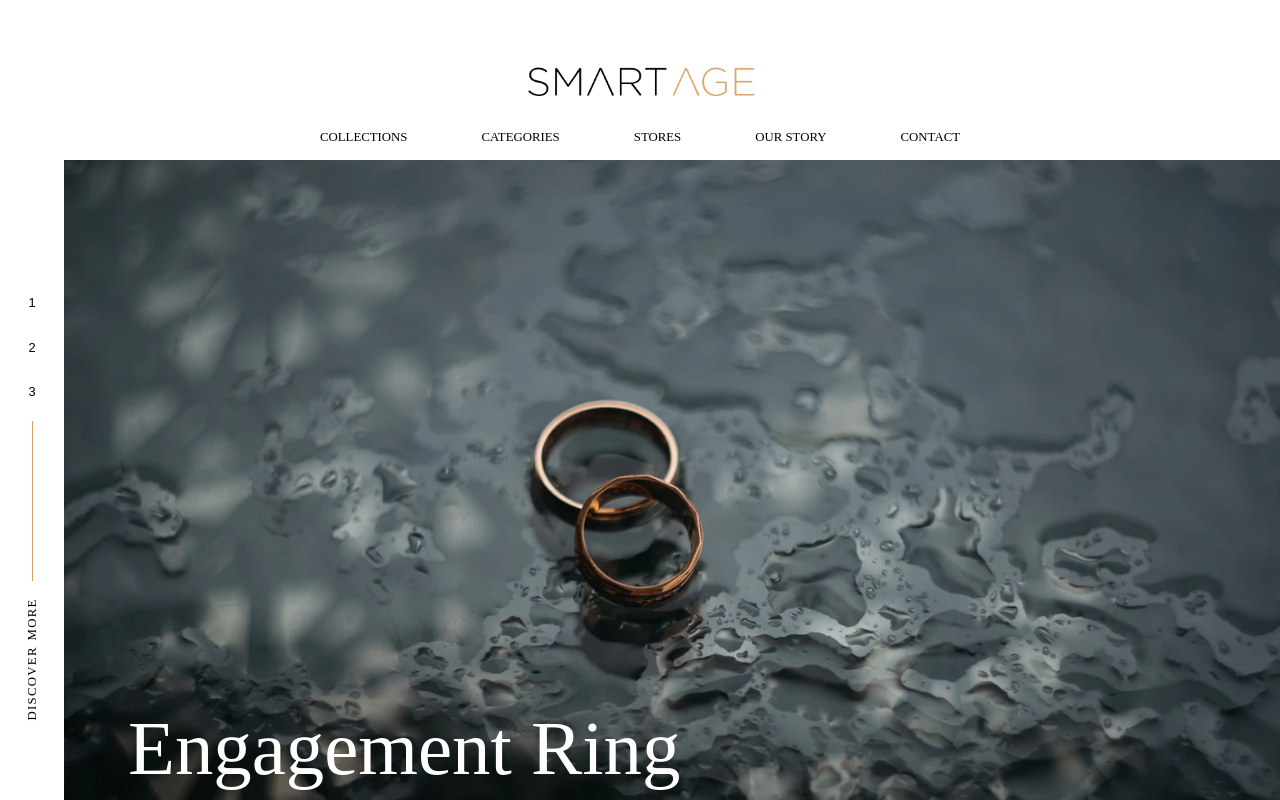
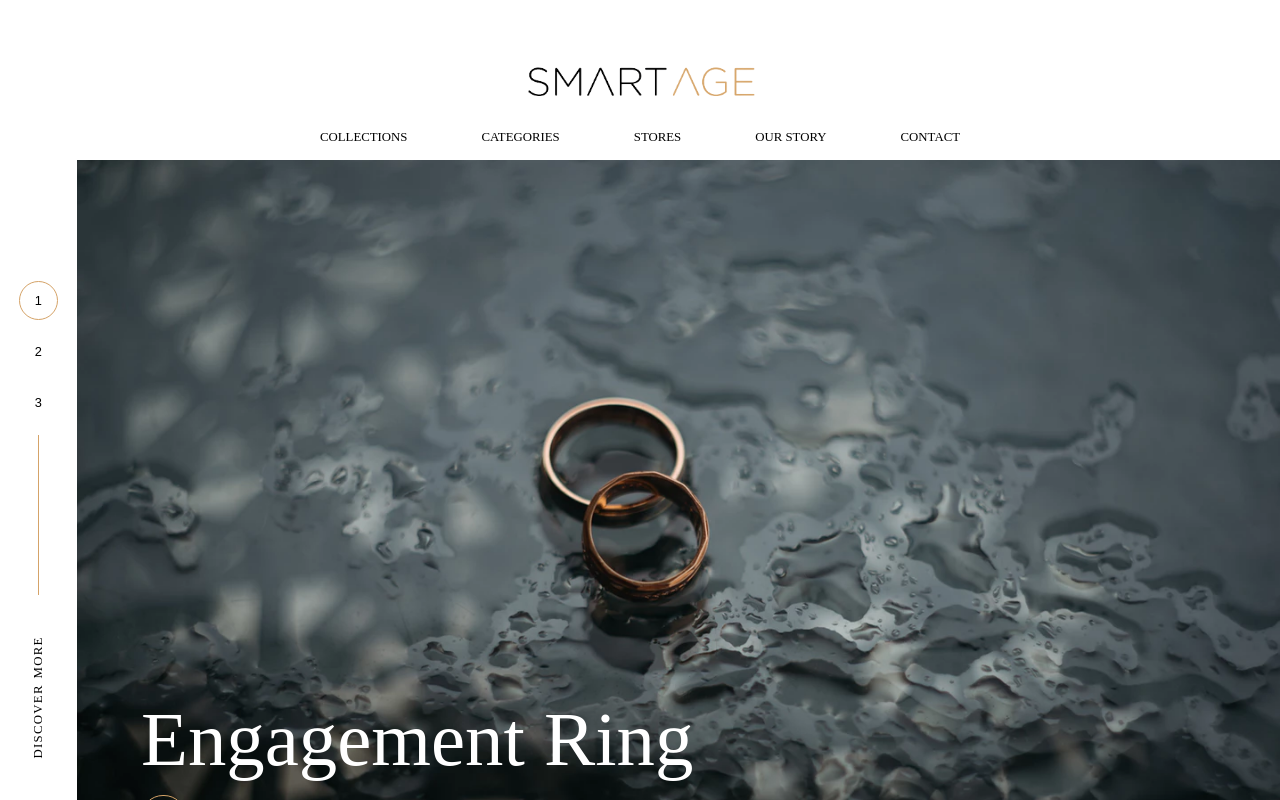
Before and after one commit to smart-age-solutions/front-end-developer-test, a Vue app: page / in a window 1280 px wide. Shown: the top 800 px of the page. Built offline with nearby package versions, Linux system fonts and the light colour scheme; grey boxes are pictures that could not be loaded.

Commit message:
Atualiza as dimensões do component e adiciona o cursor pointer nos botões.

```diff
--- a/src/components/Slider.vue
+++ b/src/components/Slider.vue
@@ -24,7 +24,6 @@
                     </div>
                 </li>
             </ul>
-
         </div>
 
         <div class="glide__bullets" data-glide-el="controls[nav]">
@@ -96,7 +95,7 @@ $fontSizeDefault: 1vw;
             }
         }
         .glide__bullets {
-            width: 8vh;
+            width: 6vw;
             height: 100vh;
 
             margin: auto 0;
@@ -106,8 +105,8 @@ $fontSizeDefault: 1vw;
             align-items: center;
 
             .glide__bullet {
-                width: 2.5vw;
-                height: 2.5vw;
+                width: 3vw;
+                height: 3vw;
 
                 font-size: $fontSizeDefault;
 
@@ -120,8 +119,11 @@ $fontSizeDefault: 1vw;
 
                 background-color: transparent;
 
-                &:focus, &:active {
+                &.glide__bullet--active {
                     border: 1px solid #D5A368;
+                }
+                &:hover {
+                    cursor: pointer;
                 }
             }
 
@@ -130,6 +132,8 @@ $fontSizeDefault: 1vw;
 
                 width: 1px;
                 height: 20vh;
+
+                margin-bottom: 3vh;
             }
 
             .side-text {
```
